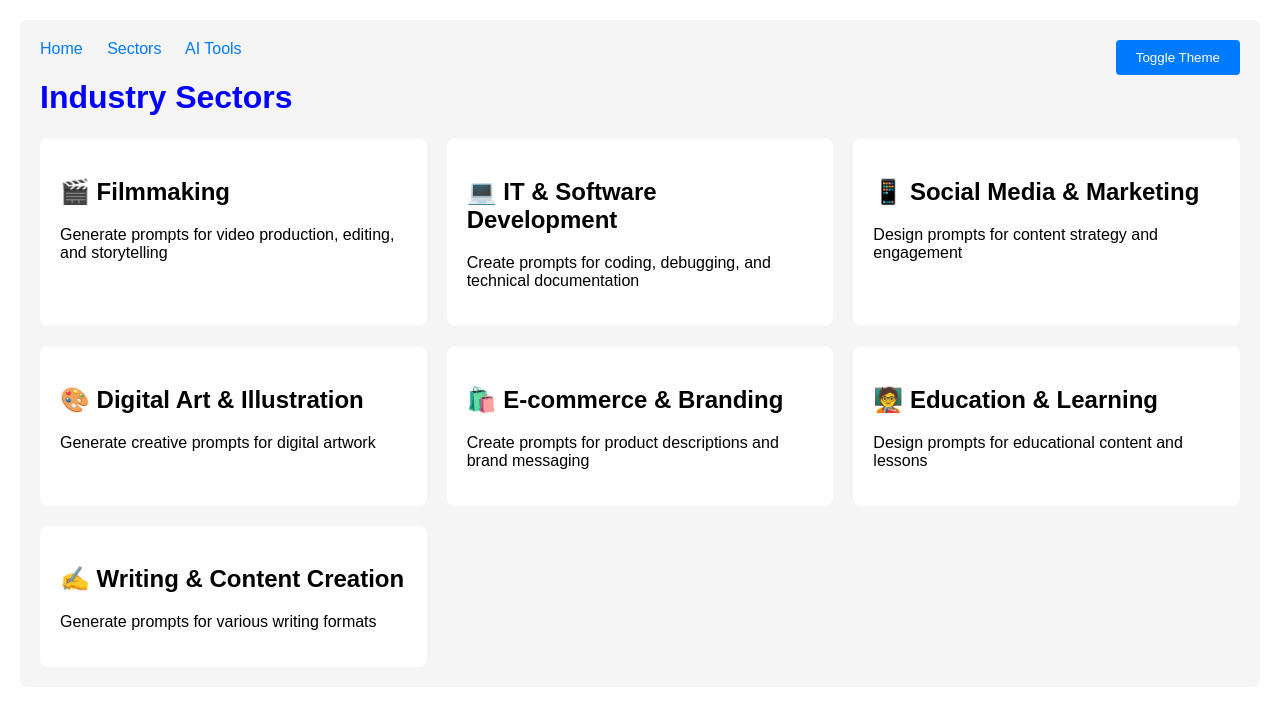
After one commit to PavanP025/PromptCraft, a Flask app: page /sectors in a window 1280 px wide. The commit adds this page. Shown: the top 706 px of the page. Run offline with Flask 3, Linux system fonts and the light colour scheme.

Commit message:
Assistant checkpoint: Created separate pages for sectors and AI tools
Assistant generated file changes:
- main.py: Add routes for sectors and ai-tools pages
- templates/sectors.html: Create sectors page
- templates/ai_tools.html: Create AI tools page
- templates/index.html: Add navigation to index page

---

User prompt:

hey in home page I want the same way that we have earlier, now I want to more pages, one for sectors, one for ai tools

Replit-Commit-Author: Assistant
Replit-Commit-Session-Id: 6e8a67b1-4b98-449a-80b0-b175344d39d3

```diff
--- a/main.py
+++ b/main.py
@@ -20,6 +20,14 @@ Return only the template itself, no explanations."""
 @app.route('/')
 def home():
     return render_template('index.html')
+
+@app.route('/sectors')
+def sectors():
+    return render_template('sectors.html')
+
+@app.route('/ai-tools')
+def ai_tools():
+    return render_template('ai_tools.html')
 
 @app.route('/generate_prompt', methods=['POST'])
 def generate_prompt():
--- /dev/null
+++ b/templates/sectors.html
@@ -0,0 +1,131 @@
+
+<!DOCTYPE html>
+<html>
+<head>
+    <title>Sectors - AI Prompt Generator</title>
+    <style>
+        :root {
+            --bg-color: #ffffff;
+            --text-color: #000000;
+            --container-bg: #f5f5f5;
+            --question-bg: #fff;
+            --section-border: #ddd;
+        }
+
+        [data-theme="dark"] {
+            --bg-color: #1a1a1a;
+            --text-color: #ffffff;
+            --container-bg: #2d2d2d;
+            --question-bg: #3d3d3d;
+            --section-border: #444;
+        }
+
+        body {
+            background-color: var(--bg-color);
+            color: var(--text-color);
+            font-family: Arial, sans-serif;
+            margin: 0;
+            padding: 20px;
+        }
+
+        .container {
+            max-width: 1200px;
+            margin: 0 auto;
+            background: var(--container-bg);
+            padding: 20px;
+            border-radius: 8px;
+        }
+
+        .nav {
+            margin-bottom: 20px;
+        }
+
+        .nav a {
+            color: #007bff;
+            text-decoration: none;
+            margin-right: 20px;
+        }
+
+        .sector-grid {
+            display: grid;
+            grid-template-columns: repeat(auto-fit, minmax(300px, 1fr));
+            gap: 20px;
+        }
+
+        .sector-card {
+            background: var(--question-bg);
+            padding: 20px;
+            border-radius: 8px;
+            cursor: pointer;
+            transition: transform 0.2s;
+        }
+
+        .sector-card:hover {
+            transform: translateY(-5px);
+        }
+
+        button {
+            background: #007bff;
+            color: white;
+            border: none;
+            padding: 10px 20px;
+            border-radius: 4px;
+            cursor: pointer;
+        }
+    </style>
+</head>
+<body>
+    <div class="container">
+        <div class="nav">
+            <a href="/">Home</a>
+            <a href="/sectors">Sectors</a>
+            <a href="/ai-tools">AI Tools</a>
+            <button onclick="toggleTheme()" style="float: right;">Toggle Theme</button>
+        </div>
+
+        <h1 style="color: blue;">Industry Sectors</h1>
+
+        <div class="sector-grid">
+            <div class="sector-card" onclick="location.href='/?sector=filmmaking'">
+                <h2>🎬 Filmmaking</h2>
+                <p>Generate prompts for video production, editing, and storytelling</p>
+            </div>
+            <div class="sector-card" onclick="location.href='/?sector=it'">
+                <h2>💻 IT & Software Development</h2>
+                <p>Create prompts for coding, debugging, and technical documentation</p>
+            </div>
+            <div class="sector-card" onclick="location.href='/?sector=social'">
+                <h2>📱 Social Media & Marketing</h2>
+                <p>Design prompts for content strategy and engagement</p>
+            </div>
+            <div class="sector-card" onclick="location.href='/?sector=art'">
+                <h2>🎨 Digital Art & Illustration</h2>
+                <p>Generate creative prompts for digital artwork</p>
+            </div>
+            <div class="sector-card" onclick="location.href='/?sector=ecommerce'">
+                <h2>🛍️ E-commerce & Branding</h2>
+                <p>Create prompts for product descriptions and brand messaging</p>
+            </div>
+            <div class="sector-card" onclick="location.href='/?sector=education'">
+                <h2>🧑‍🏫 Education & Learning</h2>
+                <p>Design prompts for educational content and lessons</p>
+            </div>
+            <div class="sector-card" onclick="location.href='/?sector=writing'">
+                <h2>✍️ Writing & Content Creation</h2>
+                <p>Generate prompts for various writing formats</p>
+            </div>
+        </div>
+    </div>
+
+    <script>
+        function toggleTheme() {
+            const theme = document.documentElement.getAttribute('data-theme') === 'dark' ? 'light' : 'dark';
+            document.documentElement.setAttribute('data-theme', theme);
+            localStorage.setItem('theme', theme);
+        }
+
+        const savedTheme = localStorage.getItem('theme') || 'light';
+        document.documentElement.setAttribute('data-theme', savedTheme);
+    </script>
+</body>
+</html>
```
Also changed, not shown: templates/ai_tools.html (added, +123 -0 lines), templates/index.html (+6 -1 lines).
